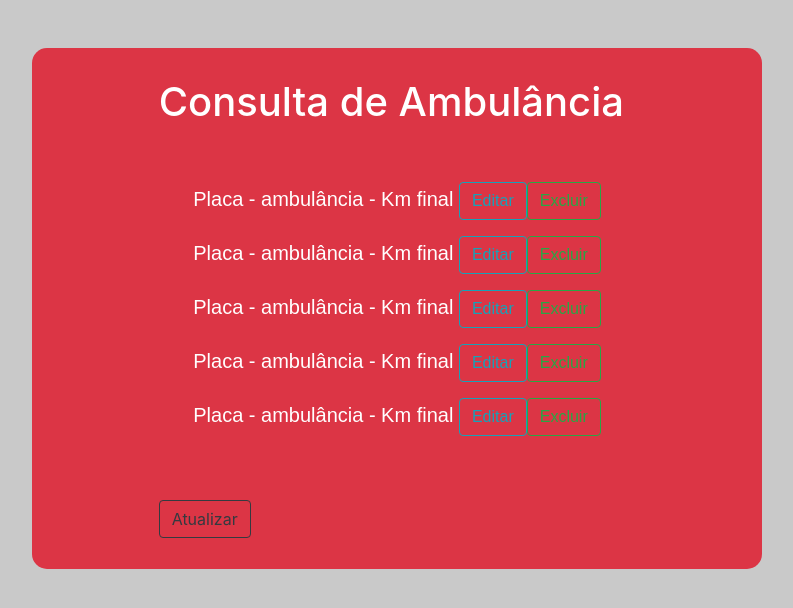
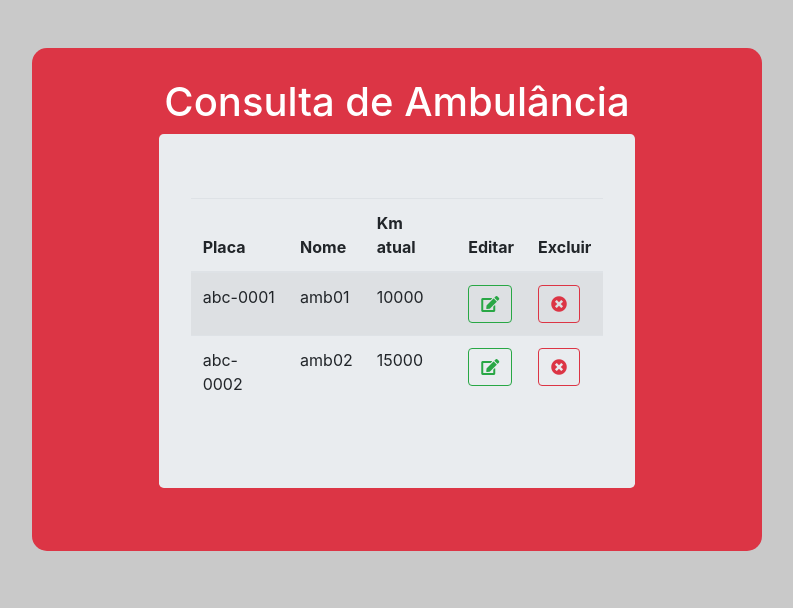
Before and after one commit to SAMU17192/CMVSAMUSITE, a PHP site: page /Logado/ConAmb.php in a window 1280 px wide. Shown: the part 56-664 px from the top of the page, without its empty margins (243-1036 px from the left). Run offline with PHP 8.4, Linux system fonts and the light colour scheme; data comes from the database, SQL or seed files in the repository; some libraries are stand-ins or nearby versions.

Commit message:
Alex - 09/09 - 21hrs
cadastro e consulta de veiculos

```diff
--- a/Logado/CadAmbCod.php
+++ b/Logado/CadAmbCod.php
@@ -9,7 +9,7 @@ $km = $_POST["km"];
 
 
 
-$sql = $con->prepare("INSERT INTO veiculos VALUES (?,?,?,?)");
+$sql = $conexao->prepare("INSERT INTO veiculos VALUES (?,?,?,?)");
 $sql->bindParam(1,$id);
 $sql->bindParam(2,$placa);
 $sql->bindParam(3,$nome);
--- a/Logado/ConAmb.php
+++ b/Logado/ConAmb.php
@@ -58,30 +58,39 @@
 
           <div class="col-md-8" style="margin-top: 4%; margin-bottom: 4%;">
 
-            <h1 style="color:white;">Consulta de Ambulância</h1>
-            <br>
-            <br>
+            <h1 style="color:white;" align="center"> Consulta de Ambulância </h1>
 
-            <p style="color:white; font-family: Arial; font-size: 20px; text-align: center;">Placa - ambulância - Km final <button class="btn btn-outline-info">Editar</button><button class="btn btn-outline-success">Excluir</button></p>
-            <p style="color:white; font-family: Arial; font-size: 20px; text-align: center;">Placa - ambulância - Km final <button class="btn btn-outline-info">Editar</button><button class="btn btn-outline-success">Excluir</button></p>
-            <p style="color:white; font-family: Arial; font-size: 20px; text-align: center;">Placa - ambulância - Km final <button class="btn btn-outline-info">Editar</button><button class="btn btn-outline-success">Excluir</button></p>
-            <p style="color:white; font-family: Arial; font-size: 20px; text-align: center;">Placa - ambulância - Km final <button class="btn btn-outline-info">Editar</button><button class="btn btn-outline-success">Excluir</button></p>
-            <p style="color:white; font-family: Arial; font-size: 20px; text-align: center;">Placa - ambulância - Km final <button class="btn btn-outline-info">Editar</button><button class="btn btn-outline-success">Excluir</button></p>
-            <br>
-            <br>
-            <button class="btn btn-outline-dark">Atualizar</button>
+          <div class="jumbotron">
+            <table class="table table-striped">
+              <thead>
+                <tr>
+                  <th scope="col">Placa</th>
+                  <th scope="col">Nome</th>
+                  <th scope="col">Km atual</th>
+                  <th scope="col">Editar</th>
+                  <th scope="col">Excluir</th>
+                </tr>
+              </thead>
 
+              <tbody>
+                <?php
+                  include_once 'Codigo.php';
+                  $sql = $conexao->query("SELECT * FROM veiculos");
+                  while ($resultado = $sql->fetch(PDO::FETCH_OBJ)) {
+                ?>
+                <tr>
+                  <td><?php echo $resultado->placa; ?></td>
+                  <td><?php echo $resultado->nomeveiculo; ?></td>
+                  <td><?php echo $resultado->kmveiculo; ?></td>
+                  <td><a href="editar.php?id=<?php echo $resultado->idveiculo;?>" class="btn btn-outline-success"><i class="fas fa-edit"></a></td>
+                  <td><a href="editar.php?id=<?php echo $resultado->idveiculo;?>" class="btn btn-outline-danger"><i class="fas fa-times-circle"></a></td>
+                </tr>
+                <?php } ?>
+              </tbody>
+
+            </table>
           </div>
-
-          <div class="col-md-2"></div>
-
         </div>
-
-        </div>
-      </div>
-      <div class="col-md-2">
-
-      </div>
     </div>
   </div>
 </div>
--- a/Logado/Logado.php
+++ b/Logado/Logado.php
@@ -74,7 +74,7 @@ $(document).ready(function(){
         </a>
         <div class="dropdown-menu bg-dark" aria-labelledby="navbarDropdown">
           <a class="dropdown-item text-light " href="CadAmb.html">Adicionar</a>
-          <a class="dropdown-item text-light" href="#">Verificar</a>
+          <a class="dropdown-item text-light" href="ConAmb.php">Verificar</a>
         </div>
       </li>
       <li class="nav-item dropdown">
```
Also changed, not shown: Logado/CadAmb.html (+6 -6 lines), Logado/CadPeca.html (+5 -11 lines).
